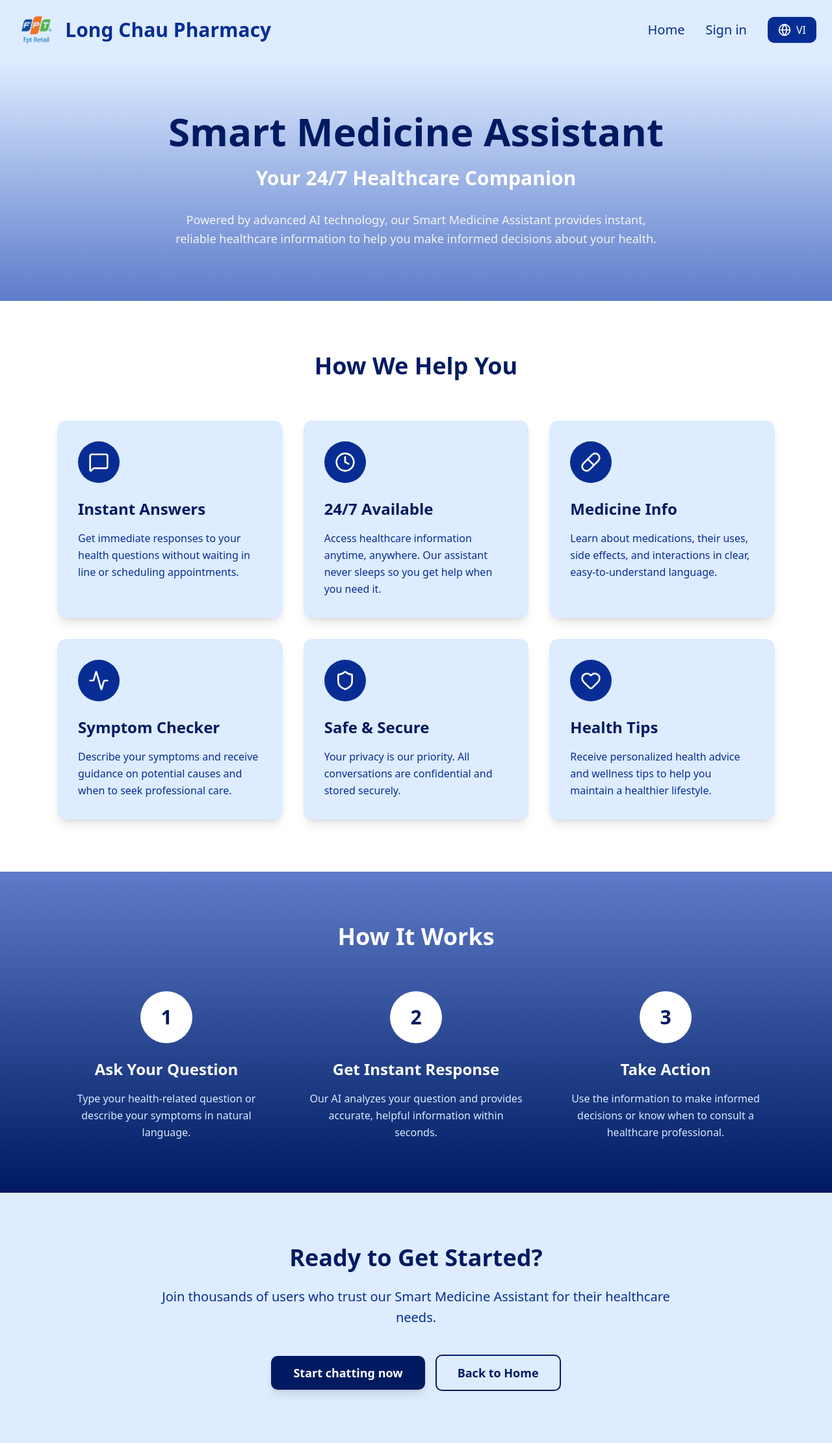
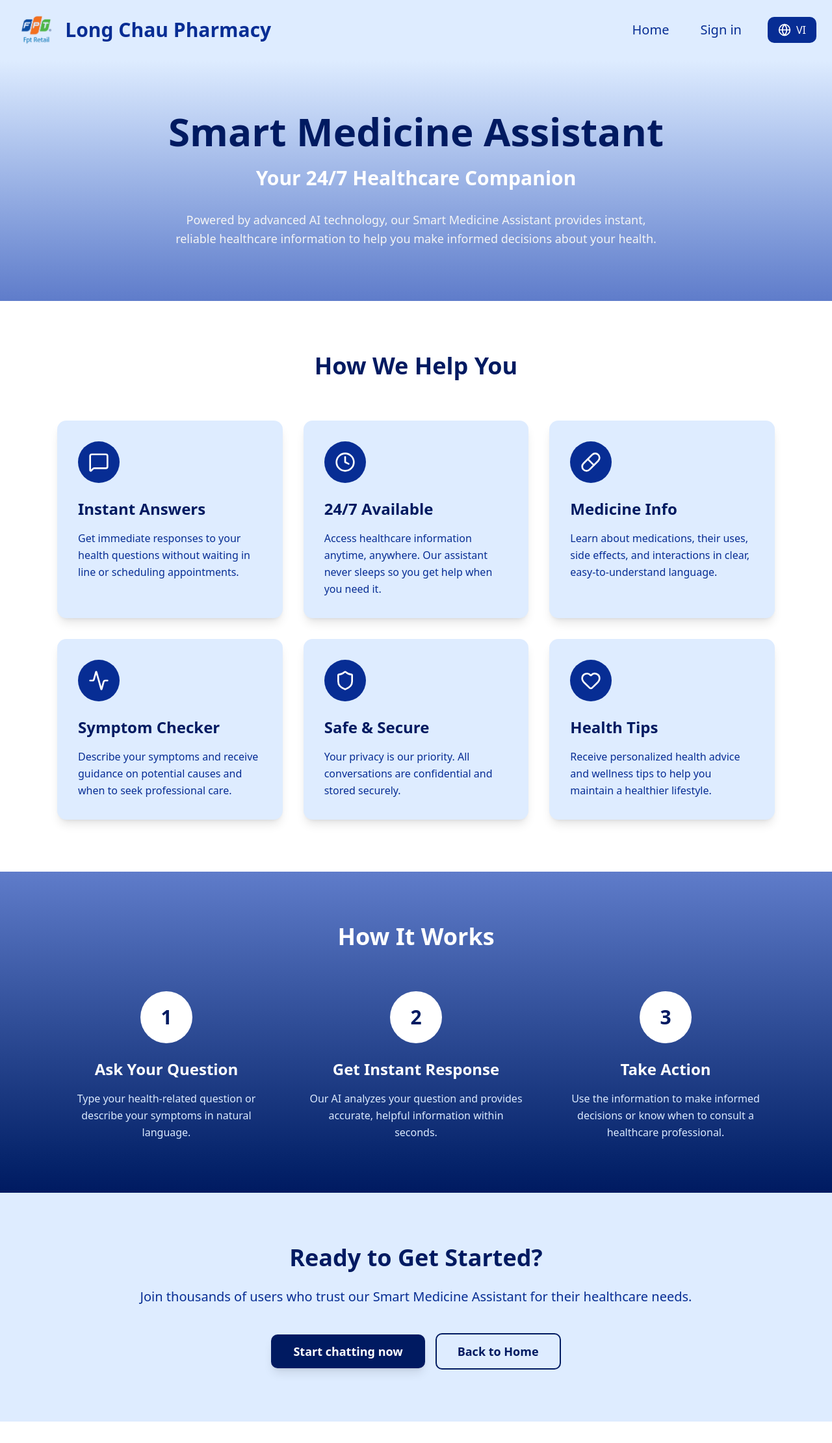
Before and after one commit to legiahan2705/Smart-pharmacy-chatbot, a Next.js app in the folder frontend/: page /learn_more in a window 1280 px wide. Shown: the whole page at 65% size. After the commit the page ends 2187 px from the top, so only its background shows below. Built offline with nearby package versions, Linux system fonts and the light colour scheme.

Commit message:
update FE

```diff
--- a/frontend/src/app/learn_more/page.tsx
+++ b/frontend/src/app/learn_more/page.tsx
@@ -183,13 +183,13 @@ const LearnMore = () => {
           <nav className="flex gap-8 items-center">
             <a
               href="/"
-              className="hover:text-blue-200 transition-colors font-medium text-[20px]"
+              className="hover:text-[#072D94] hover:bg-white active:scale-90 transition-transform duration-150 font-medium text-[20px] px-2  rounded-lg"
             >
               {language === "en" ? "Home" : "Trang chủ"}
             </a>
             <a
               href="/signin"
-              className="hover:text-blue-200 transition-colors font-medium text-[20px]"
+              className="hover:text-[#072D94] hover:bg-white active:scale-90 transition-transform duration-150 font-medium text-[20px] px-2  rounded-lg"
             >
               {language === "en" ? "Sign in" : "Đăng nhập"}
             </a>
@@ -284,7 +284,7 @@ const LearnMore = () => {
 
       {/* CTA Section */}
       <section className="bg-[#DEECFF] py-20">
-        <div className="max-w-4xl mx-auto px-6 text-center">
+        <div className="max-w-5xl mx-auto px-6 text-center">
           <h2 className="text-4xl font-bold mb-6 text-[#001A61]">
             {t.cta.title}
           </h2>
@@ -293,13 +293,13 @@ const LearnMore = () => {
           </p>
           <div className="flex gap-4 justify-center items-center flex-wrap">
             <Link href="/chatbot">
-              <Button className="bg-[#001A61] border-2 border-[#001A61] text-white hover:bg-[#072D94] px-8 py-6 text-lg font-semibold rounded-lg shadow-lg hover:shadow-xl transition-all">
+              <Button className="bg-[#001A61] border-2 border-[#001A61] text-white hover:bg-[#072D94] px-8 py-6 text-lg font-semibold rounded-lg shadow-lg hover:shadow-xl active:scale-90 transition-transform duration-150">
                 {t.cta.startButton}
               </Button>
             </Link>
             <Link
               href="/"
-              className="text-[#001A61] hover:bg-[#001A61] hover:text-white px-8 py-3 text-lg font-semibold rounded-lg border-2 border-[#001A61] transition-all"
+              className="text-[#001A61] hover:bg-[#001A61] hover:text-white px-8 py-3 text-lg font-semibold rounded-lg border-2 border-[#001A61] active:scale-90 transition-transform duration-150"
             >
               {t.cta.backButton}
             </Link>
--- a/frontend/src/app/page.tsx
+++ b/frontend/src/app/page.tsx
@@ -62,13 +62,13 @@ export default function Home() {
           <nav className="flex gap-8 items-center">
             <a
               href="/"
-              className="hover:text-blue-200 transition-colors font-medium text-[20px]"
+              className="hover:text-[#072D94] hover:bg-white active:scale-90 transition-transform duration-150 font-medium text-[20px] px-2  rounded-lg"
             >
               {t.header.home}
             </a>
             <a
               href="/signin"
-              className="hover:text-blue-200 transition-colors font-medium text-[20px]"
+              className="hover:text-[#072D94]  font-medium text-[20px] hover:bg-white px-2 rounded-lg active:scale-90 transition-transform duration-150"
             >
               {t.header.signin}
             </a>
@@ -99,13 +99,13 @@ export default function Home() {
           </p>
           <div className="flex gap-4 justify-center items-center">
             <Link href="/chatbot">
-              <Button className="bg-white border-2 border-white text-[#001A61] hover:bg-blue-50 px-8 py-6 text-lg font-semibold rounded-lg shadow-lg hover:shadow-xl transition-all">
+              <Button className="bg-white border-2 border-white text-[#001A61] hover:bg-blue-50 px-8 py-6 text-lg font-semibold rounded-lg shadow-lg hover:shadow-xl active:scale-90 transition-transform duration-150">
                 {t.main.startChat}
               </Button>
             </Link>
 
             <Link href="/learn_more">
-              <button className="text-white hover:bg-white hover:text-[#001A61] px-8 py-3 text-lg font-semibold rounded-lg transition-all border-2 border-white">
+              <button className="text-white hover:bg-white hover:text-[#001A61] px-8 py-3 text-lg font-semibold rounded-lg active:scale-90 transition-transform duration-150 border-2 border-white">
                 {t.main.learnMore}
               </button>
             </Link>
```
